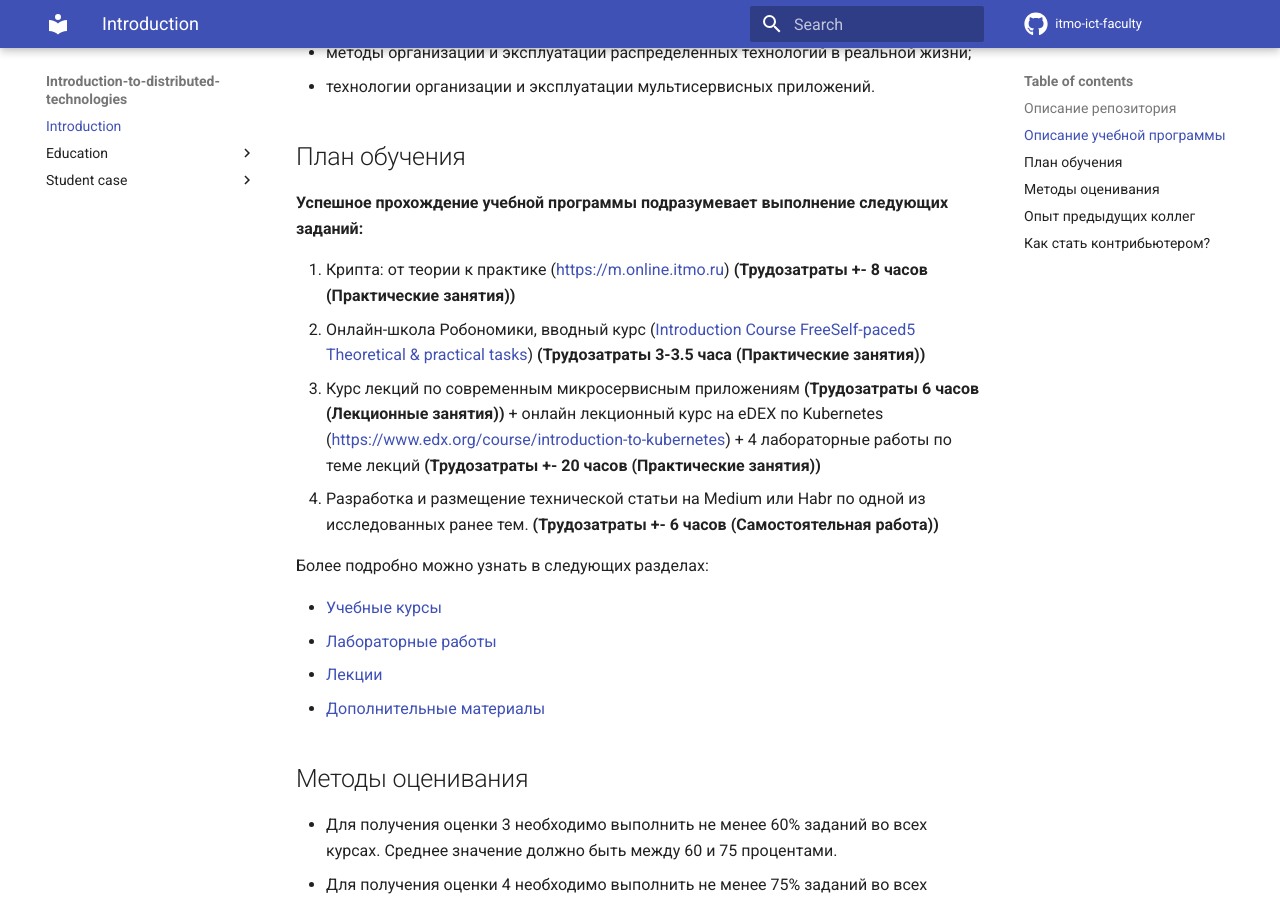
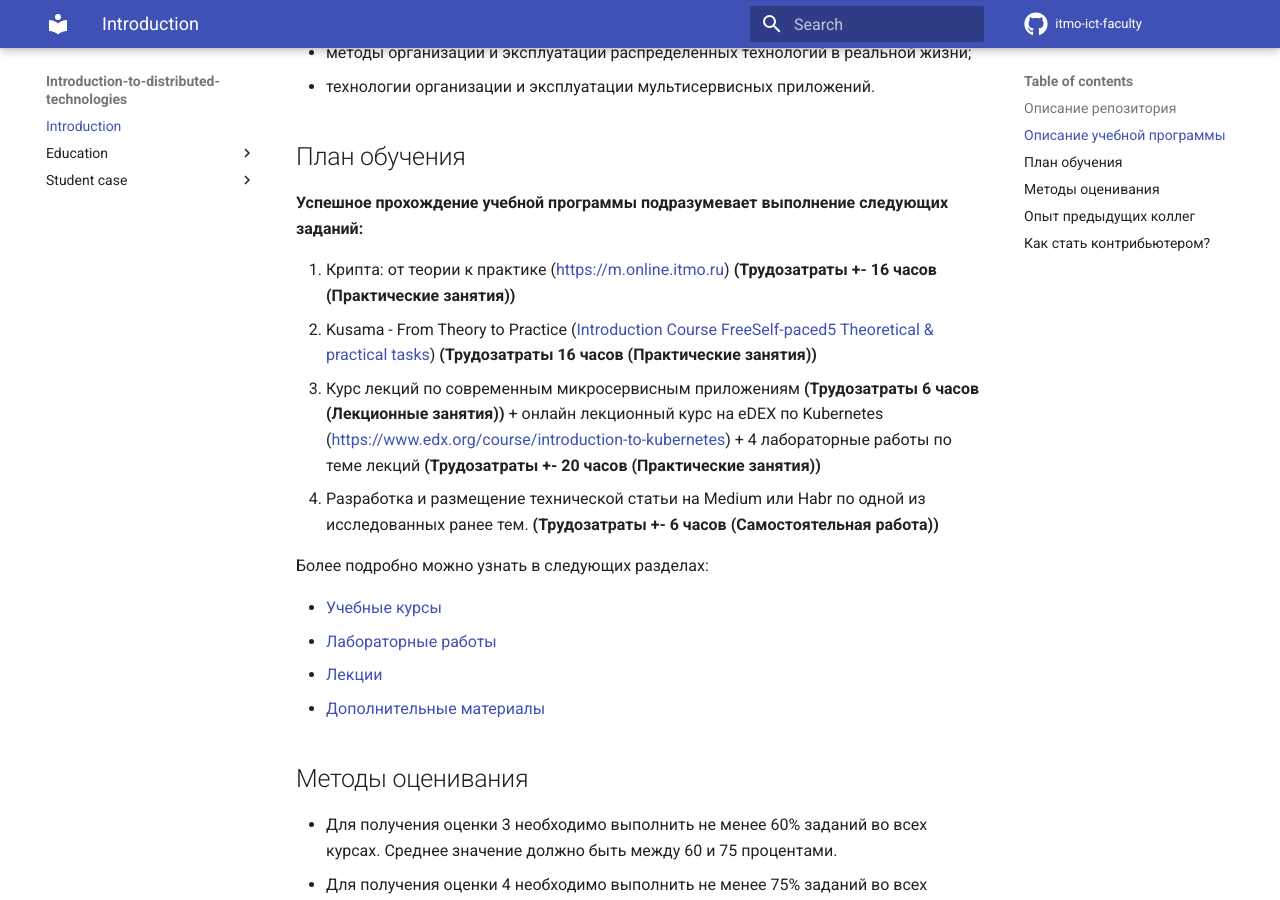
Before and after one commit to itmo-ict-faculty/introduction-to-distributed-technologies, an MkDocs documentation site: the page built from docs/index.md, in a window 1280 px wide and 900 px high, scrolled down 875 px. Built offline with MkDocs 1.6.1 and Material for MkDocs 9.7.7, drawn with Linux system fonts in a browser that asks for light colours; comment, search, counter and statistics services are not loaded.

Commit message:
Add few pics

```diff
--- a/docs/index.md
+++ b/docs/index.md
@@ -18,8 +18,8 @@
 ## План обучения
 **Успешное прохождение учебной программы подразумевает выполнение следующих заданий:**
 
-1. Крипта: от теории к практике ([https://m.online.itmo.ru](https://m.online.itmo.ru)) **(Трудозатраты +- 8 часов (Практические занятия))**
-2. Онлайн-школа Робономики, вводный курс ([Introduction Course FreeSelf-paced5 Theoretical & practical tasks](https://robonomics.academy/online-courses/introduction-course)) **(Трудозатраты 3-3.5 часа (Практические занятия))**
+1. Крипта: от теории к практике ([https://m.online.itmo.ru](https://m.online.itmo.ru)) **(Трудозатраты +- 16 часов (Практические занятия))**
+2. Kusama - From Theory to Practice ([Introduction Course FreeSelf-paced5 Theoretical & practical tasks](https://robonomics.academy/online-courses/introduction-course)) **(Трудозатраты 16 часов (Практические занятия))**
 3. Курс лекций по современным микросервисным приложениям **(Трудозатраты 6 часов (Лекционные занятия))** + онлайн лекционный курс на eDEX по Kubernetes ([https://www.edx.org/course/introduction-to-kubernetes](https://www.edx.org/course/introduction-to-kubernetes)) + 4 лабораторные работы по теме лекций **(Трудозатраты +- 20 часов (Практические занятия))**
 4. Разработка и размещение технической статьи на Medium или Habr по одной из исследованных ранее тем. **(Трудозатраты +- 6 часов (Самостоятельная работа))**
 
```
Also changed, not shown: docs/education/courses.md (+9 -0 lines), docs/education/media/crypto.png (added), docs/education/media/edex.png (added), docs/education/media/kusama.png (added).
